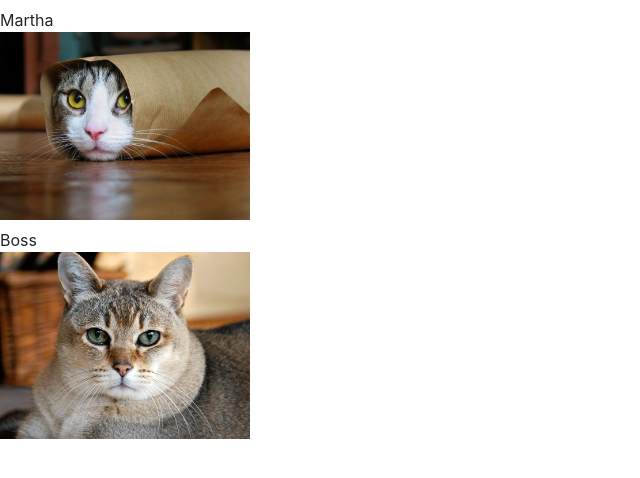
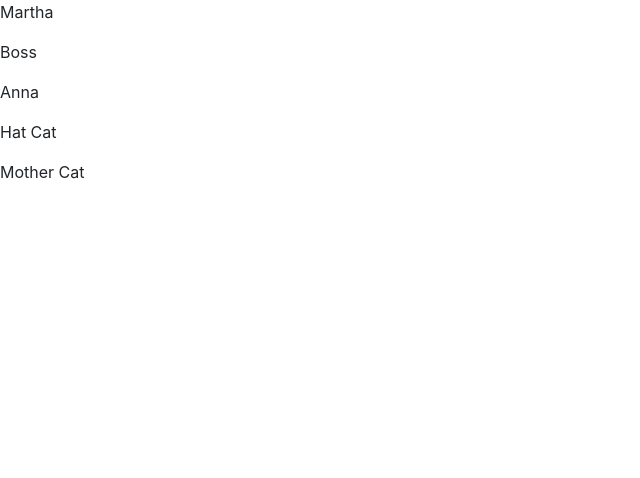
Before and after one commit to Paprikas/CatClicker, a plain HTML site: page index.html in a window 1280 px wide. Shown: the whole page, without its empty margins (0-640 px from the left). Drawn offline with nearby package versions, Linux system fonts and the light colour scheme.

Commit message:
New cats, refactoring to list, main cat showcase!

```diff
--- a/assets/css/style.css
+++ b/assets/css/style.css
@@ -1,3 +1,14 @@
-.cat {
+.main-cat-container, .cats-container {
+  clear: both;
+}
+.cat-container {
+  float: left;
+  padding: 10px;
+}
+.cat-container div {
+  font-size: 18px;
+}
+
+.cat-container img {
   width: 250px;
 }
--- a/assets/scripts/main.js
+++ b/assets/scripts/main.js
@@ -1,54 +1,80 @@
+var main_cat_container = document.createElement("DIV");
+var main_cat_container_class = document.createAttribute("class");
+main_cat_container_class.value = "main-cat-container";
+main_cat_container.setAttributeNode(main_cat_container_class);
+document.body.appendChild(main_cat_container);
+
+var cats_container = document.createElement("DIV");
+var cats_container_class = document.createAttribute("class");
+cats_container_class.value = "cats-container";
+cats_container.setAttributeNode(cats_container_class);
+document.body.appendChild(cats_container);
+
 function Cat(name, image) {
   this.name = name;
   this.image = image;
 }
 
-Cat.prototype.clicked = function() {
+Cat.prototype = {
+  clicked: function() {
     counter = document.getElementById(this.id);
     this.click_count++;
     counter.innerText = this.click_count;
-};
-
-Cat.prototype.render = function(id) {
+  },
+  renderToList: function(id) {
+    var self = this; // Find best practice
     this.id = "cat_" + id;
     this.click_count = 0;
 
+    var paragraph = document.createElement("P");
+    paragraph.innerText = this.name;
+
+    paragraph.addEventListener("click", function() {
+      self.renderToMain();
+    });
+
+    document.body.appendChild(paragraph);
+  },
+  renderToMain: function() {
+    var self = this; // Find best practice
+
     var div_container = document.createElement("DIV");
+    div_container.setAttribute("class", "cat-container");
+
     var h1_counter = document.createElement("H1");
-  var counter_id = document.createAttribute("id");
-  counter_id.value = this.id;
-  h1_counter.setAttributeNode(counter_id);
+    h1_counter.setAttribute("id", this.id);
+    h1_counter.innerText = this.click_count;
 
-  var div_name = document.createElement("DIV");
-  div_name.innerText = this.name;
+    var div_cat_name = document.createElement("DIV");
+    div_cat_name.innerText = this.name;
 
-  var cat_image = document.createElement("IMG");
-  var image_attr_src = document.createAttribute("src");
-  image_attr_src.value = this.image;
-  cat_image.setAttributeNode(image_attr_src);
-
-  var image_class_src = document.createAttribute("class");
-  image_class_src.value = "cat";
-  cat_image.setAttributeNode(image_class_src);
+    var img_cat = document.createElement("IMG");
+    img_cat.setAttribute("src", this.image);
 
     div_container.appendChild(h1_counter);
-  div_container.appendChild(div_name);
-  div_container.appendChild(cat_image);
+    div_container.appendChild(div_cat_name);
+    div_container.appendChild(img_cat);
 
-  document.body.appendChild(div_container);
+    if (main_cat_container.childNodes[0] === undefined) {
+      main_cat_container.appendChild(div_container);
+    } else {
+      main_cat_container.replaceChild(div_container, main_cat_container.childNodes[0]);
+    }
 
-  var self = this; // Find best practice
-
-  cat_image.addEventListener("click", function() {
+    img_cat.addEventListener("click", function() {
       self.clicked();
     });
+  }
 };
 
 var cats = [
   new Cat("Martha", "./assets/images/martha.jpg"),
-  new Cat("Boss", "./assets/images/boss.jpg")
+  new Cat("Boss", "./assets/images/boss.jpg"),
+  new Cat("Anna", "./assets/images/anna.jpg"),
+  new Cat("Hat Cat", "./assets/images/hat_cat.jpg"),
+  new Cat("Mother Cat", "./assets/images/mother_cat.jpg"),
 ];
 
 for (var index in cats) {
-  cats[index].render(index);
+  cats[index].renderToList(index);
 }
```
Also changed, not shown: assets/images/anna.jpg (added), assets/images/hat_cat.jpg (added), assets/images/mother_cat.jpg (added). Lines whose indentation alone changed are shown as unchanged.
